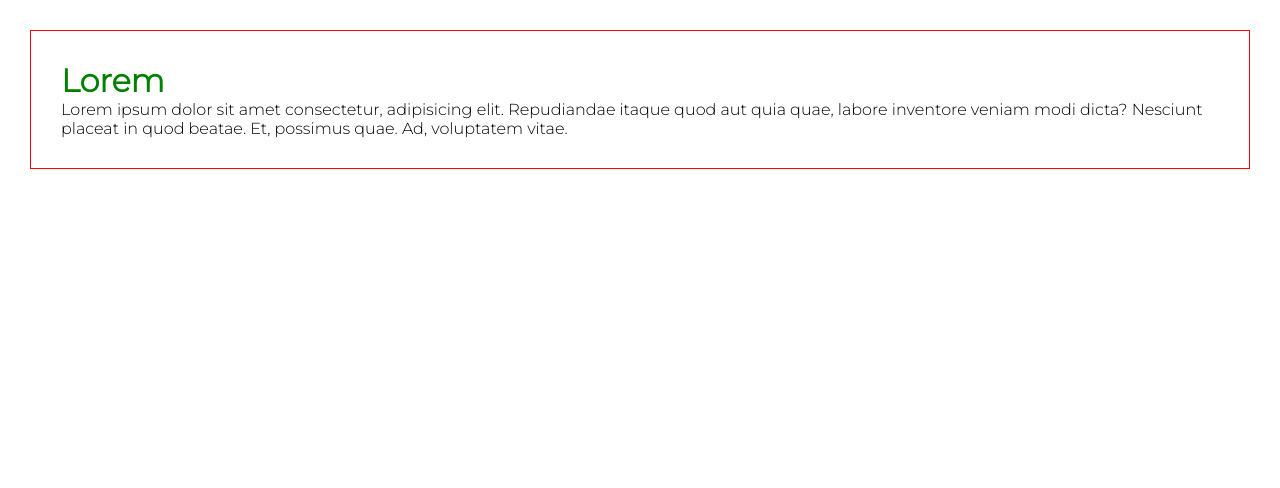
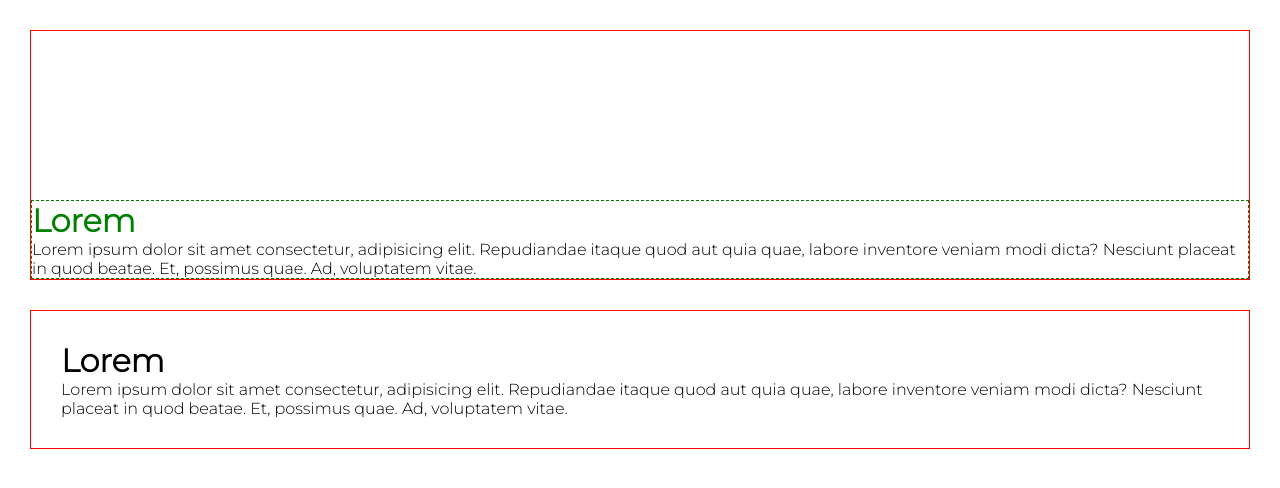
Before and after one commit to GabrielFelix05/Estudos-HTML-CSS-JAVASCRIPT, a plain HTML site: page index.html in a window 1280 px wide. Drawn offline with Linux system fonts and the light colour scheme.

Commit message:
posicionamento

```diff
--- a/index.html
+++ b/index.html
@@ -16,6 +16,8 @@
             box-sizing: border-box;
         }
         #container {
+            position: relative;
+            height: 250px;
             margin: 30px;
             border: 1px solid red;
             padding: 30px;
@@ -23,10 +25,29 @@
         #container h1 {
             color: green;
         }
+        .absolute {
+            border: 1px dashed green;
+            position: absolute;
+            bottom: 0;
+            left: 0;
+        }
+        #container2 {
+            position: relative;
+            margin: 30px;
+            border: 1px solid red;
+            padding: 30px;
+        }
     </style>
 </head>
 <body>
     <div id="container">
+        <div class="absolute">
+            <h1>Lorem</h1>
+            <p><span>Lorem ipsum dolor sit amet consectetur</span>, adipisicing elit. Repudiandae itaque quod aut quia quae, labore inventore veniam modi dicta? Nesciunt placeat in quod beatae. Et, possimus quae. Ad, voluptatem vitae.</p>
+        </div>
+    </div>
+
+    <div id="container2">
         <h1>Lorem</h1>
         <p><span>Lorem ipsum dolor sit amet consectetur</span>, adipisicing elit. Repudiandae itaque quod aut quia quae, labore inventore veniam modi dicta? Nesciunt placeat in quod beatae. Et, possimus quae. Ad, voluptatem vitae.</p>
     </div>
```
